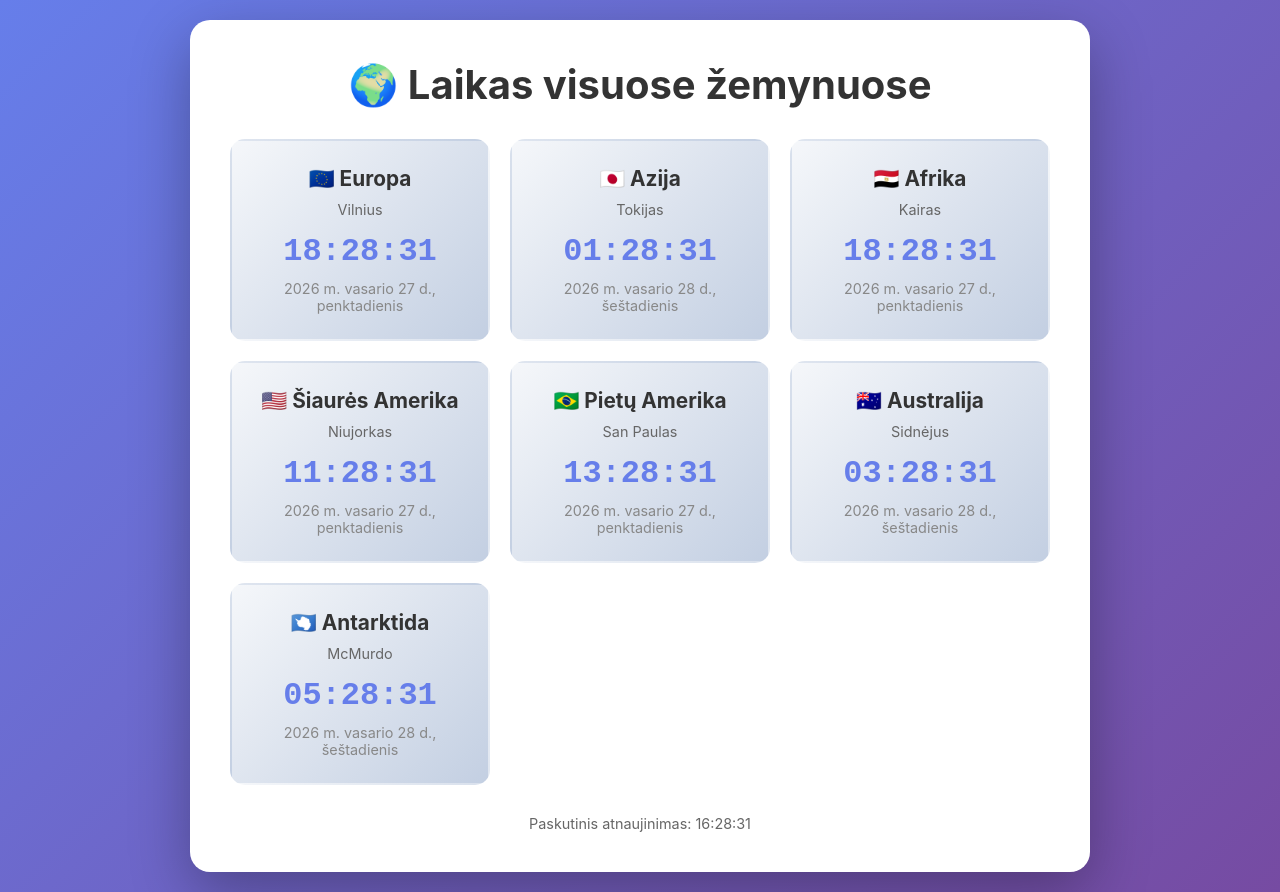
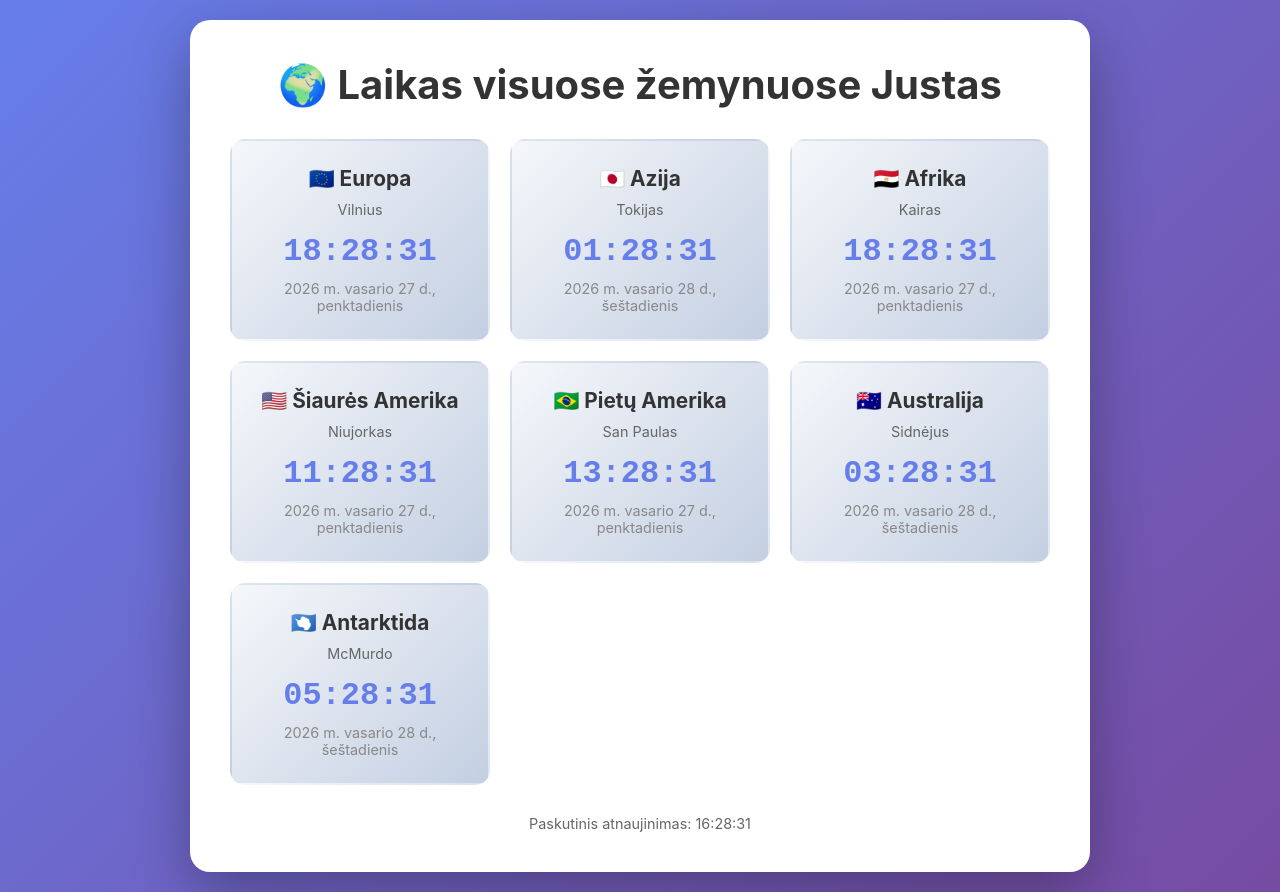
Before and after one commit to pauliusbin/test, a website: page index.html in a window 1280 px wide. Drawn offline with Linux system fonts and the light colour scheme.

Commit message:
Changed the title of the page

```diff
--- a/index.html
+++ b/index.html
@@ -97,7 +97,7 @@
 </head>
 <body>
     <div class="container">
-        <h1>🌍 Laikas visuose žemynuose</h1>
+        <h1>🌍 Laikas visuose žemynuose Justas</h1>
         <div class="time-grid" id="timeGrid"></div>
         <div class="last-updated" id="lastUpdated"></div>
     </div>
```
